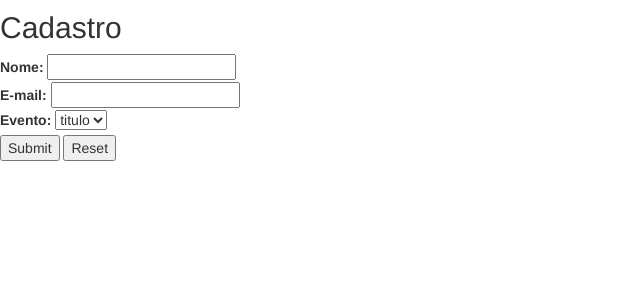
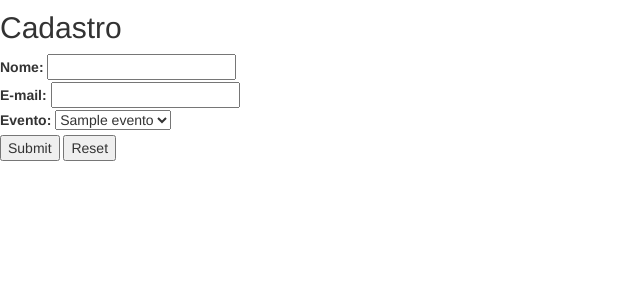
Before and after one commit to macaroots/eventos, a Flask app: page /inscricoes/form in a window 1280 px wide. Shown: the part 259-559 px from the top of the page, without its empty margins (0-640 px from the left). Run offline with Flask 2, Linux system fonts and the light colour scheme; tables that the repository leaves empty hold one stand-in row (values such as "Sample post"); some libraries are stand-ins or nearby versions.

Commit message:
Fix dao.list devolve dicionario

```diff
--- a/app/templates/inscricoes/form.html
+++ b/app/templates/inscricoes/form.html
@@ -14,11 +14,11 @@
 		<div>
 			<label>Evento:</label>
 			<select name="evento">
-			{% for id, titulo in eventos %}
-				{% if id == idEvento|int %}
+			{% for evento in eventos %}
+				{% if evento.id == idEvento|int %}
 					{% set checked = ' selected' %}
 				{% endif %}
-				<option value="{{ id }}"{{ checked }}>{{ titulo }}</option>
+				<option value="{{ evento.id }}"{{ checked }}>{{ evento.titulo }}</option>
 			{% endfor %}
 			</select>
 		</div>
```
